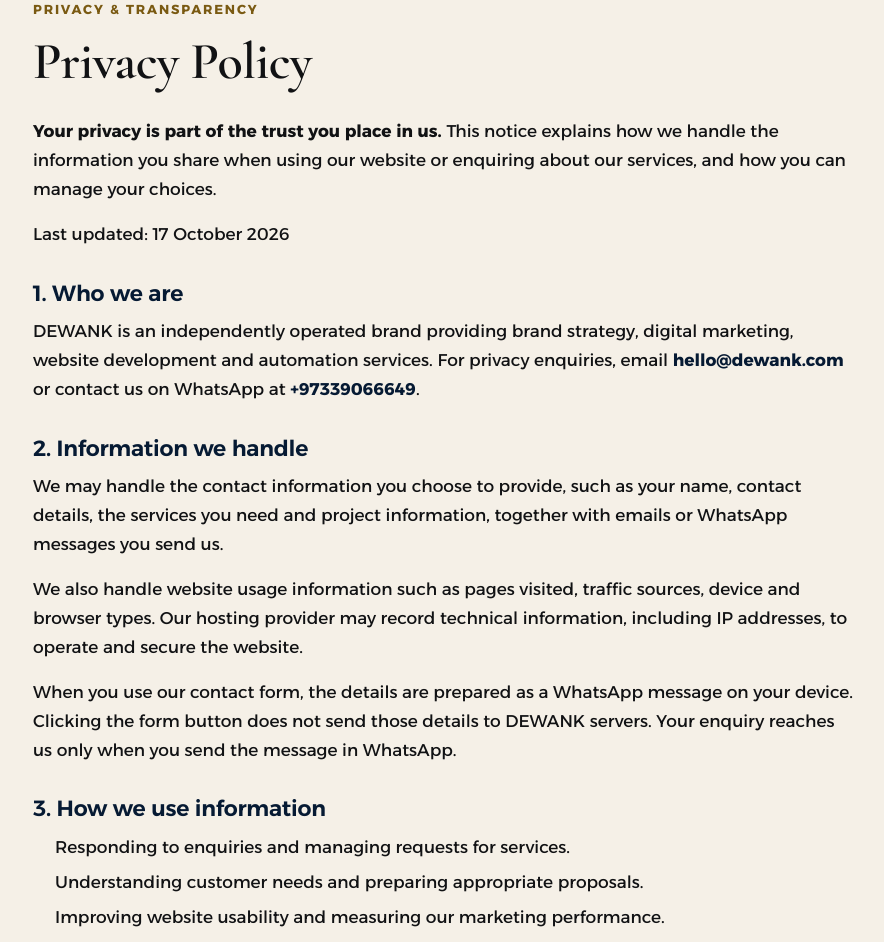
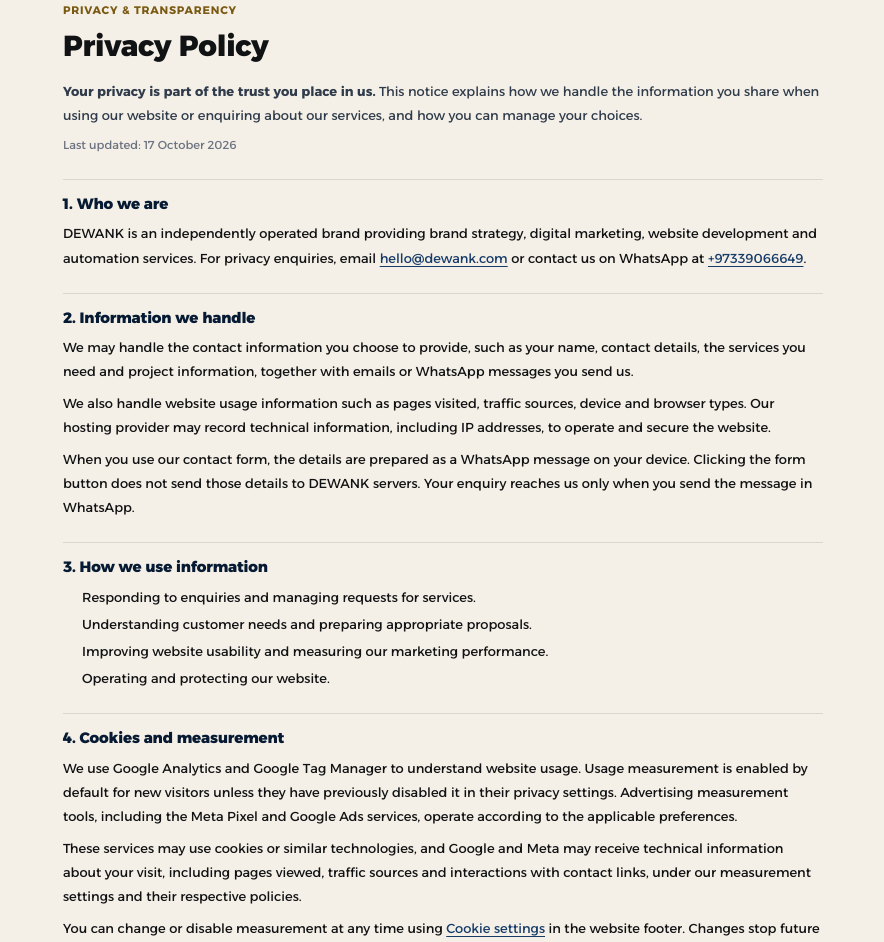
Before and after one commit to mohammedrashad2011-ui/Dewank-2026-website, a Next.js app: page /en/privacy in a window 1280 px wide. Shown: the part 220-1162 px from the top of the page, without its empty margins (197-1081 px from the left). Built offline with nearby package versions, Linux system fonts and the light colour scheme.

Commit message:
Use compact readable typography on privacy page

```diff
--- a/app/(en)/en/_en/styles/privacy.en.css
+++ b/app/(en)/en/_en/styles/privacy.en.css
@@ -1,24 +1,73 @@
-/* Privacy notice only. */
-.en-site .privacy { max-width: 820px; }
-.en-site .privacy h1 { font-size: clamp(34px, 5vw, 52px); margin-bottom: 24px; }
-.en-site .privacy h2 { font-family: "EN Alexandria", Arial, sans-serif; font-size: 22px; margin: 32px 0 10px; color: var(--navy); }
-.en-site .privacy p, .en-site .privacy li { color: var(--ink); }
-.en-site .privacy ul { padding-left: 22px; margin: 0 0 16px; }
-.en-site .privacy li { margin-bottom: 6px; }
-.en-site .privacy a { color: var(--navy); font-weight: 700; }
-.en-site .draft-banner {
-  border: 1px solid #d2a84e; background: #fff7e8; color: #111214; border-radius: 12px;
-  padding: 14px 18px; margin-bottom: 28px; font-size: 14px; line-height: 1.7;
+/* Small, quiet privacy typography, scoped to the English privacy page. */
+.en-site .privacy {
+  max-width: 760px;
+  padding-bottom: 62px;
 }
-.en-site .privacy .legal-table-wrap { margin: 16px 0 20px; overflow-x: auto; -webkit-overflow-scrolling: touch; }
-.en-site .privacy .legal-table { width: 100%; min-width: 560px; border-collapse: collapse; font-size: 14px; line-height: 1.7; }
-.en-site .privacy .legal-table caption { margin-bottom: 8px; color: var(--ink); font-weight: 800; text-align: start; }
-.en-site .privacy .legal-table th,
-.en-site .privacy .legal-table td { padding: 10px 12px; border: 1px solid rgba(17, 18, 20, 0.14); text-align: start; vertical-align: top; }
-.en-site .privacy .legal-table th { background: #fff7e8; font-weight: 800; }
+.en-site .privacy .eyebrow {
+  font-size: 11px;
+  letter-spacing: .07em;
+  margin-bottom: 9px;
+}
+.en-site .privacy h1 {
+  margin: 0 0 12px;
+  font-family: "EN Alexandria", Arial, sans-serif;
+  font-size: clamp(24px, 3vw, 29px);
+  font-weight: 800;
+  line-height: 1.4;
+}
+.en-site .privacy h2 {
+  margin: 23px 0 6px;
+  padding-top: 13px;
+  border-top: 1px solid rgba(7,26,51,.12);
+  color: var(--navy);
+  font-family: "EN Alexandria", Arial, sans-serif;
+  font-size: 15px;
+  font-weight: 800;
+  line-height: 1.5;
+}
+.en-site .privacy p,
+.en-site .privacy li {
+  color: var(--ink);
+  font-size: 13px;
+  line-height: 1.85;
+}
+.en-site .privacy p { margin: 0 0 8px; }
+.en-site .privacy ul {
+  padding-left: 19px;
+  margin: 0 0 10px;
+}
+.en-site .privacy li { margin-bottom: 3px; }
+.en-site .privacy .privacy-intro { color: #303c4b; }
+.en-site .privacy .privacy-updated { color: #6b7280; font-size: 11.5px; }
+.en-site .privacy a,
 .en-site .privacy .legal-link-button {
-  padding: 0; border: 0; background: none; color: var(--navy); font: inherit; font-weight: 700;
-  text-decoration: underline; text-underline-offset: 3px; cursor: pointer;
+  color: #163b69;
+  text-decoration: underline;
+  text-underline-offset: 3px;
 }
-.en-site .privacy .legal-link-button:focus-visible { outline: 3px solid #d2a84e; outline-offset: 3px; border-radius: 4px; }
-.en-site .privacy .legal-owner-note { color: #7a4f00; font-style: italic; }
+.en-site .privacy .legal-link-button {
+  padding: 0;
+  border: 0;
+  background: none;
+  font: inherit;
+  cursor: pointer;
+}
+.en-site .privacy .legal-link-button:focus-visible {
+  outline: 3px solid #c9a34d;
+  outline-offset: 3px;
+  border-radius: 3px;
+}
+.en-site .privacy .privacy-signoff {
+  display: flex;
+  justify-content: space-between;
+  gap: 12px;
+  margin-top: 28px;
+  padding-top: 15px;
+  border-top: 1px solid rgba(7,26,51,.16);
+  color: var(--navy);
+}
+@media (max-width: 640px) {
+  .en-site .privacy p,
+  .en-site .privacy li { font-size: 13px; line-height: 1.9; }
+  .en-site .privacy h2 { font-size: 14.5px; }
+}
```
